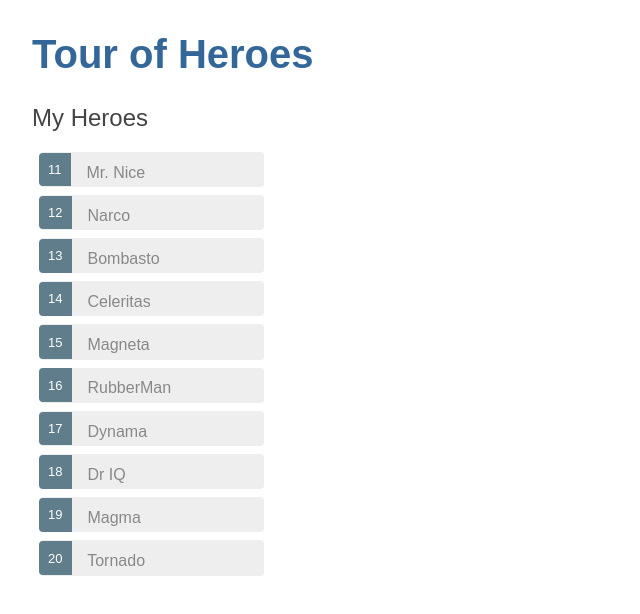
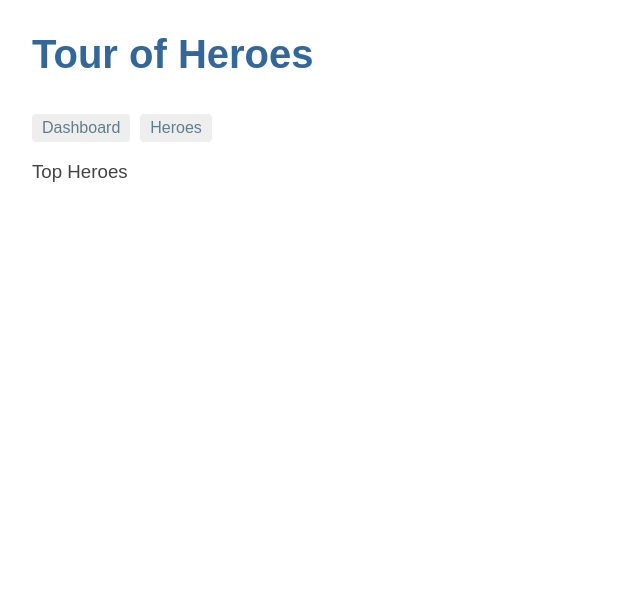
Before and after one commit to Artem56/tour-of-heroes, an Angular app: page /dashboard in a window 1280 px wide. Shown: the top 614 px of the page, without its empty margins (0-640 px from the left). Built offline with nearby package versions, Linux system fonts and the light colour scheme.

Commit message:
Добавлена вторая страничка и навигация между страничками

```diff
--- a/src/app/app.component.ts
+++ b/src/app/app.component.ts
@@ -4,7 +4,11 @@ import { Component } from '@angular/core';
   selector: 'app-root',
   template: `
     <h1>{{title}}</h1>
-    <app-heroes></app-heroes>
+    <nav>
+      <a routerLink="/dashboard">Dashboard</a>
+      <a routerLink="/heroes">Heroes</a>
+    </nav>
+    <router-outlet></router-outlet>
   `
 })
 export class AppComponent {
--- a/src/app/app.module.ts
+++ b/src/app/app.module.ts
@@ -1,21 +1,41 @@
 import { NgModule } from '@angular/core';
 import { BrowserModule } from '@angular/platform-browser';
 import { FormsModule } from '@angular/forms'; // <-- NgModel is here
+import { RouterModule } from '@angular/router';
 
 import { AppComponent } from './app.component';
 import { HeroDetailComponent } from './hero-detail.component';
 import { HeroesComponent } from './heroes.component';
 import { HeroService } from './hero.service';
+import {DashboardComponent} from './dashboard.component';
+
+
 
 @NgModule({
   imports: [
     BrowserModule,
-    FormsModule // <-- import the FormsModule before binding with [(ngModel)]
+    FormsModule, // <-- import the FormsModule before binding with [(ngModel)]
+    RouterModule.forRoot([
+      {
+        path: 'heroes',
+        component: HeroesComponent
+      },
+      {
+        path: 'dashboard',
+        component: DashboardComponent
+      },
+      {                       // redirect
+        path: '',
+        redirectTo: '/dashboard',
+        pathMatch: 'full'
+      },
+    ])
   ],
   declarations: [
     AppComponent,
     HeroDetailComponent,
-    HeroesComponent
+    HeroesComponent,
+    DashboardComponent,
   ],
   providers: [
     HeroService
--- /dev/null
+++ b/src/app/dashboard.component.html
@@ -0,0 +1,11 @@
+<!doctype html>
+<html lang="en">
+
+<h3>Top Heroes</h3>
+<div class="grid grid-pad">
+  <div *ngFor="let hero of heroes" class="col-1-4">
+    <div class="module hero">
+      <h4>{{hero.name}}</h4>
+    </div>
+  </div>
+</div>
```
Also changed, not shown: src/app/dashboard.component.ts (added, +7 -0 lines).
